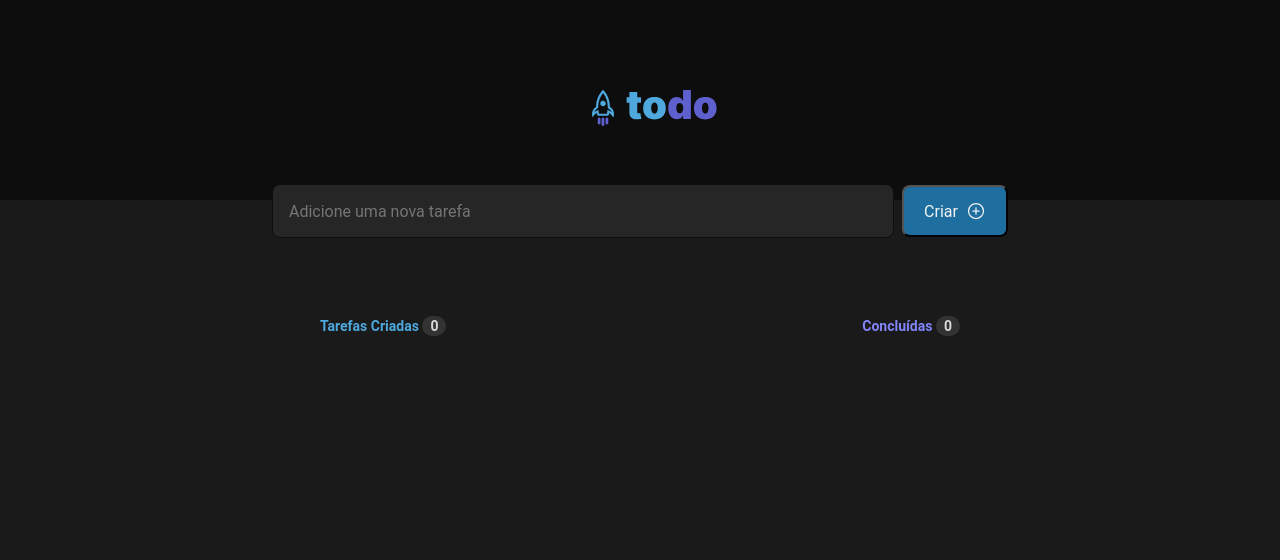
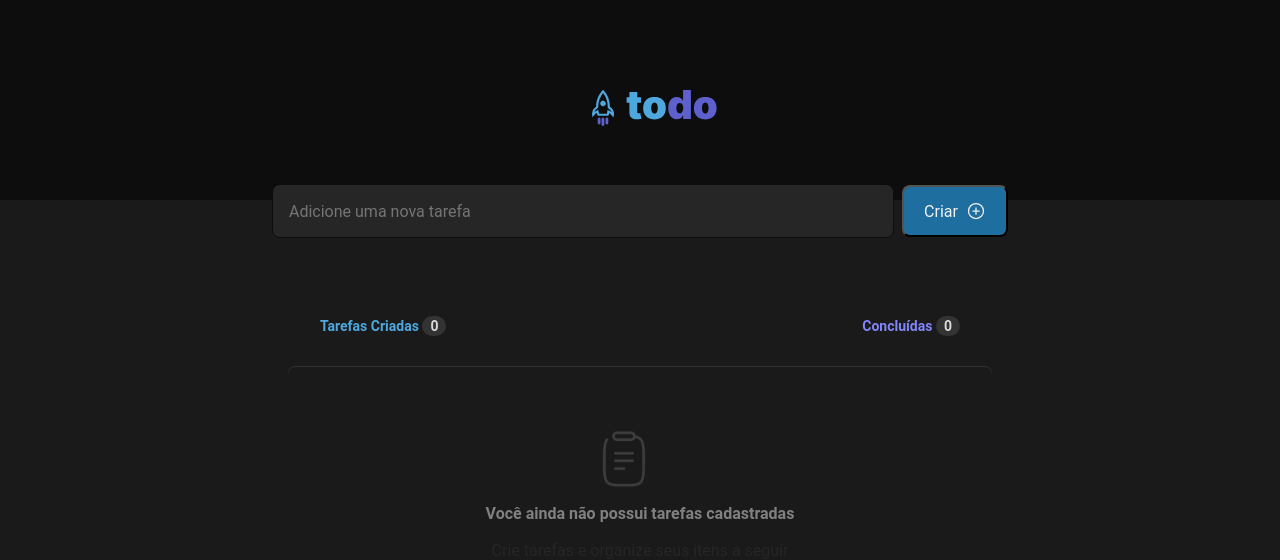
Before and after one commit to ThiagoMArc/ignite-todo-list, a React (Vite) app: page / in a window 1280 px wide. Shown: the top 560 px of the page. Built offline with nearby package versions, Linux system fonts and the light colour scheme.

Commit message:
Adiciona visualização vazia de tasks

```diff
--- a/src/components/Task.tsx
+++ b/src/components/Task.tsx
@@ -1,4 +1,5 @@
 import styles from './Task.module.css'
+import { TaskList } from './TaskList'
 
 export function Task(){
     return(
@@ -7,6 +8,7 @@ export function Task(){
                 <p className={styles.createdTask}>Tarefas Criadas <span className={styles.counter}>0</span></p>
                 <p className={styles.completedTask}>Concluídas <span className={styles.counter}>0</span></p>
             </div>
+            <TaskList/>
         </>
     )
 }
--- /dev/null
+++ b/src/components/TaskList.module.css
@@ -0,0 +1,34 @@
+.tasks {
+    display: flex;
+    padding: 4rem 1.5rem;
+    flex-direction: column;
+    justify-content: center;
+    align-items: center;
+    gap: 1rem;
+    align-self: stretch;
+    border-radius: 8px;
+    border-top: 1px solid var(--grey-400, #333);
+    margin: 2rem auto;
+    width: 55%;
+}
+
+.tasks img {
+    width: 3.5rem;
+    height: 3.5rem;
+    margin-right: 2rem;
+}
+
+.tasks p {
+    display: flex;
+    flex-direction: column;
+    align-self: stretch;
+    text-align: center;
+    font-size: 1rem;
+    font-family: 'Inter' sans-serif;
+}
+
+.noTaskRegistered {
+    color: var(--gray-300, #808080);
+    font-weight: 700;
+    line-height: 140%;
+}
--- /dev/null
+++ b/src/components/TaskList.tsx
@@ -0,0 +1,14 @@
+import styles from './TaskList.module.css'
+import clipBoard from '../assets/clipboard.svg'
+
+export function TaskList(){
+    return(
+        <>
+            <div className={styles.tasks}>
+                <img src={clipBoard} alt="" />
+                <p className={styles.noTaskRegistered}>Você ainda não possui tarefas cadastradas</p>
+                <p>Crie tarefas e organize seus itens a seguir</p>
+            </div>
+        </>
+    );
+}
```
Also changed, not shown: src/assets/clipboard.svg (added).
